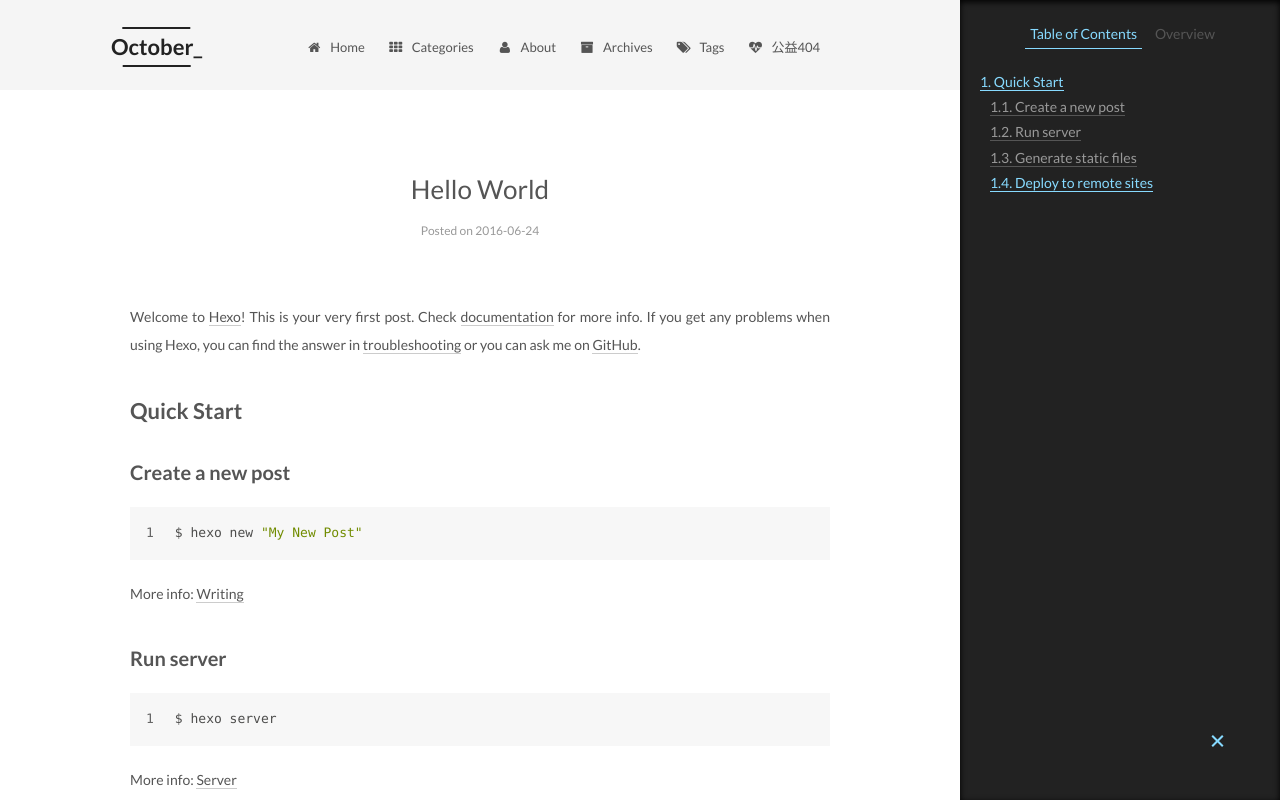
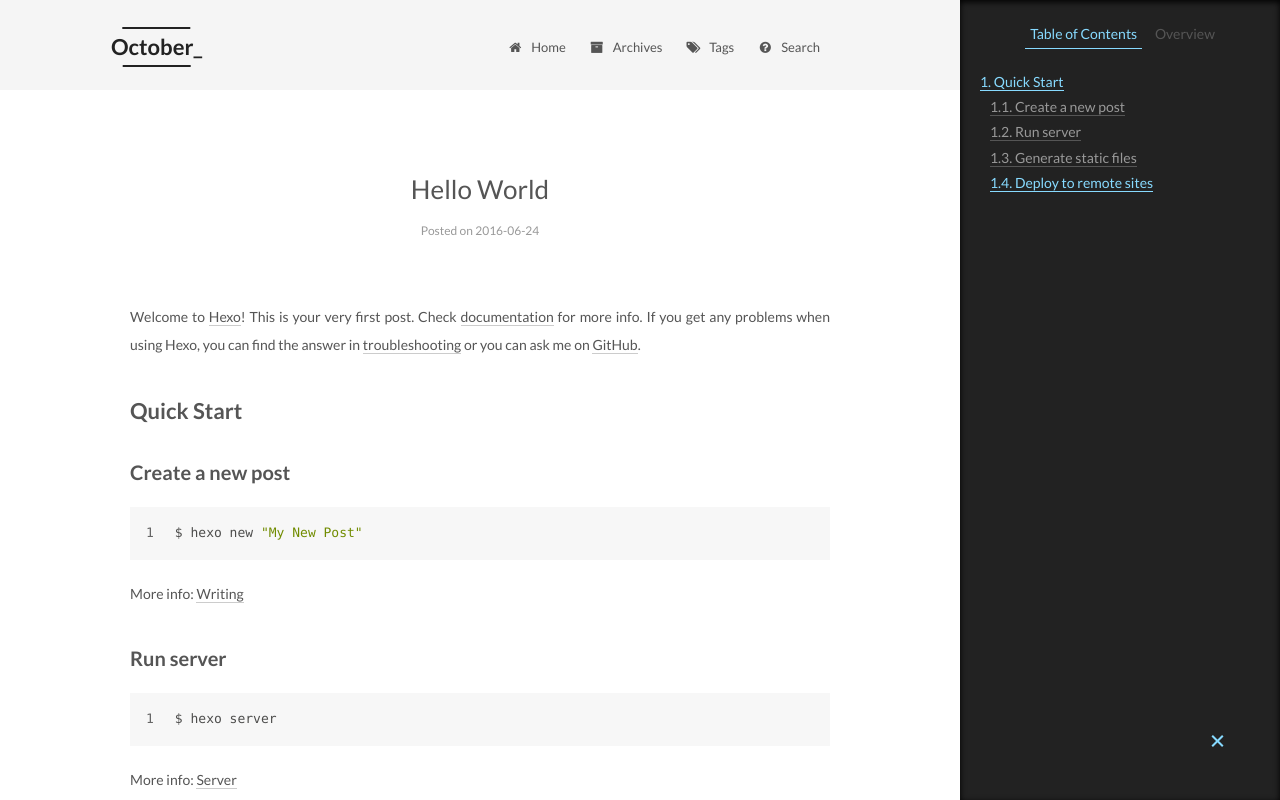
Before and after one commit to qinhaichuan/qinhaichuan.github.io, a plain HTML site: page 2016/06/24/hello-world/index.html in a window 1280 px wide. Shown: the top 800 px of the page. Drawn offline with Linux system fonts and the light colour scheme.

Commit message:
Site updated: 2016-06-24 13:09:50

```diff
--- a/2016/06/24/hello-world/index.html
+++ b/2016/06/24/hello-world/index.html
@@ -182,26 +182,6 @@ Quick">
         </li>
 
 
-        <li class="menu-item menu-item-categories">
-          <a href="/categories" rel="section">
-
-              <i class="menu-item-icon fa fa-fw fa-th"></i> <br />
-
-            Categories
-          </a>
-        </li>
-
-
-        <li class="menu-item menu-item-about">
-          <a href="/about" rel="section">
-
-              <i class="menu-item-icon fa fa-fw fa-user"></i> <br />
-
-            About
-          </a>
-        </li>
-
-
         <li class="menu-item menu-item-archives">
           <a href="/archives" rel="section">
 
@@ -222,12 +202,12 @@ Quick">
         </li>
 
 
-        <li class="menu-item menu-item-commonweal">
-          <a href="/404.html" rel="section">
+        <li class="menu-item menu-item-search">
+          <a href="/search" rel="section">
 
-              <i class="menu-item-icon fa fa-fw fa-heartbeat"></i> <br />
+              <i class="menu-item-icon fa fa-fw fa-question-circle"></i> <br />
 
-            公益404
+            Search
           </a>
         </li>
 
--- a/css/main.css
+++ b/css/main.css
@@ -1548,7 +1548,7 @@ pre .javascript .function {
   width: 4px;
   height: 4px;
   border-radius: 50%;
-  background: #0b7a4d;
+  background: #aa63ff;
 }
 .links-of-blogroll {
   font-size: 13px;
```
Also changed, not shown: archives/2016/06/index.html (+4 -24 lines), archives/2016/index.html (+4 -24 lines), archives/index.html (+4 -24 lines), index.html (+4 -24 lines).
